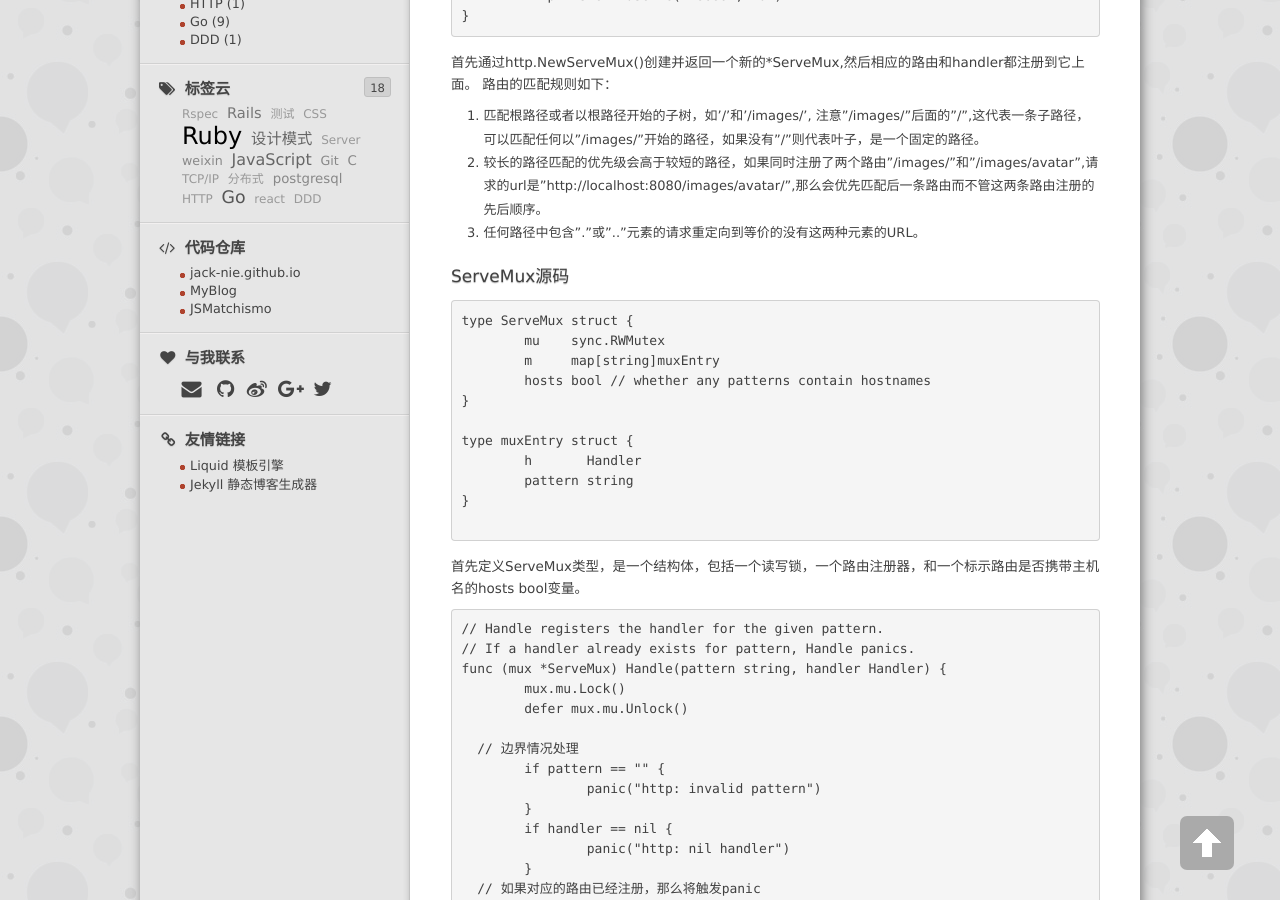
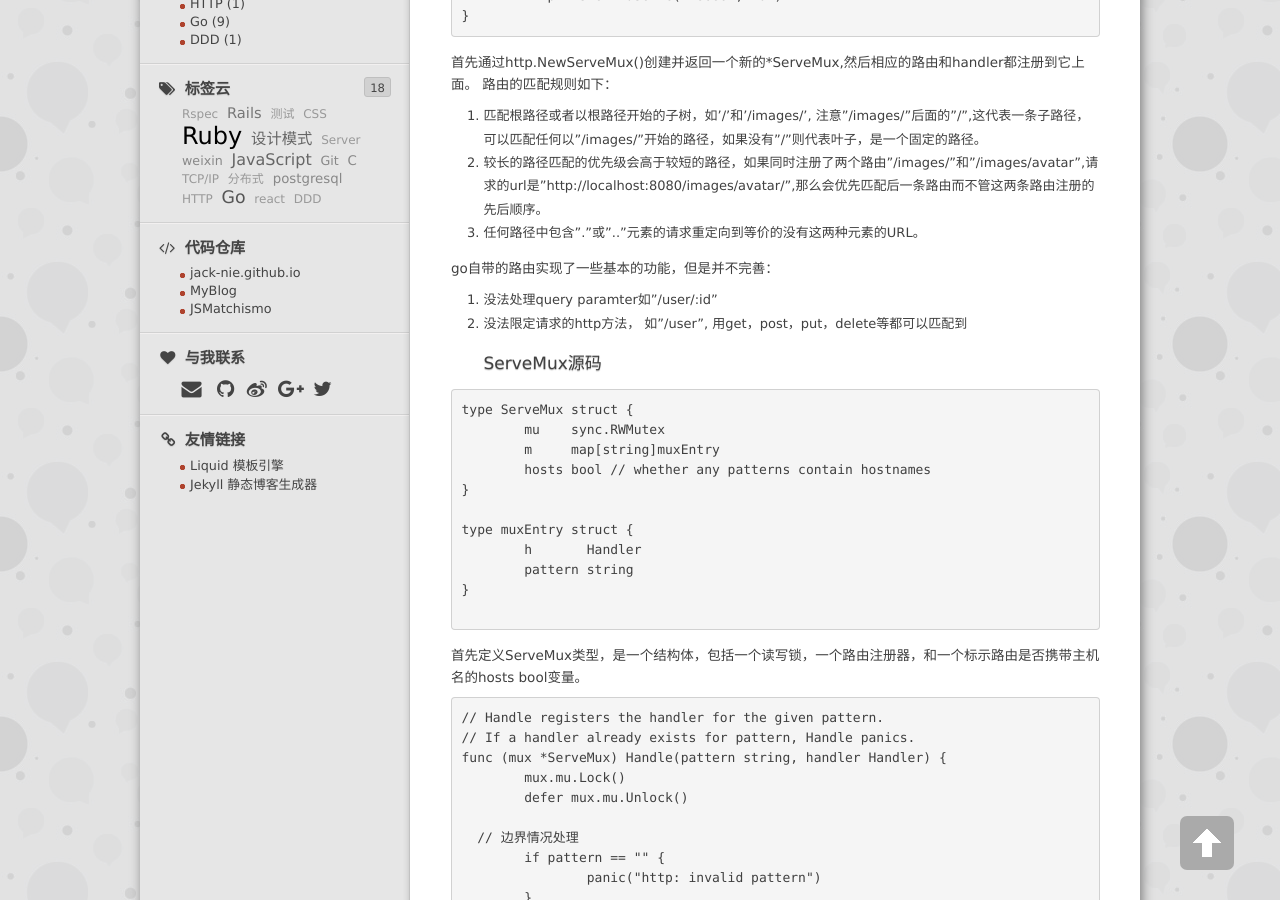
Before and after one commit to jack-nie/jack-nie.github.io, a Jekyll site: the page built from _posts/2018-03-30-golang-http-router.markdown, in a window 1280 px wide and 900 px high, scrolled down 856 px. Built offline with Jekyll 4.4.1, drawn with Linux system fonts in a browser that asks for light colours; nearby versions of some CDN libraries; library files that are not in the unit come from our copies; comment, search, counter and statistics services are not loaded.

Commit message:
add more

````diff
--- a/_posts/2018-03-30-golang-http-router.markdown
+++ b/_posts/2018-03-30-golang-http-router.markdown
@@ -48,6 +48,10 @@ func main() {
 2. 较长的路径匹配的优先级会高于较短的路径，如果同时注册了两个路由"/images/"和"/images/avatar",请求的url是"http://localhost:8080/images/avatar/",那么会优先匹配后一条路由而不管这两条路由注册的先后顺序。
 3. 任何路径中包含"."或".."元素的请求重定向到等价的没有这两种元素的URL。
 
+go自带的路由实现了一些基本的功能，但是并不完善：
+
+1. 没法处理query paramter如"/user/:id"
+2. 没法限定请求的http方法， 如"/user", 用get，post，put，delete等都可以匹配到
 #### ServeMux源码
 
 ```
````
